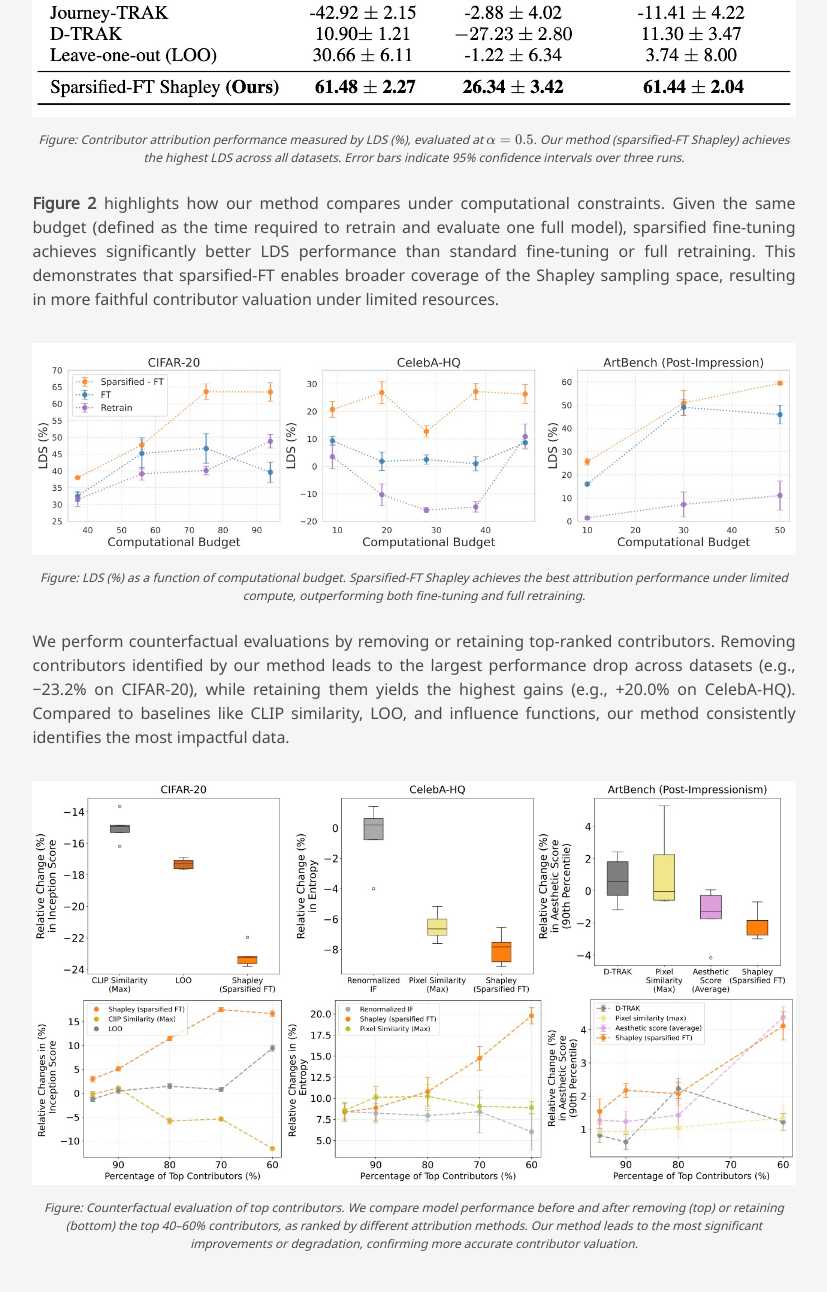
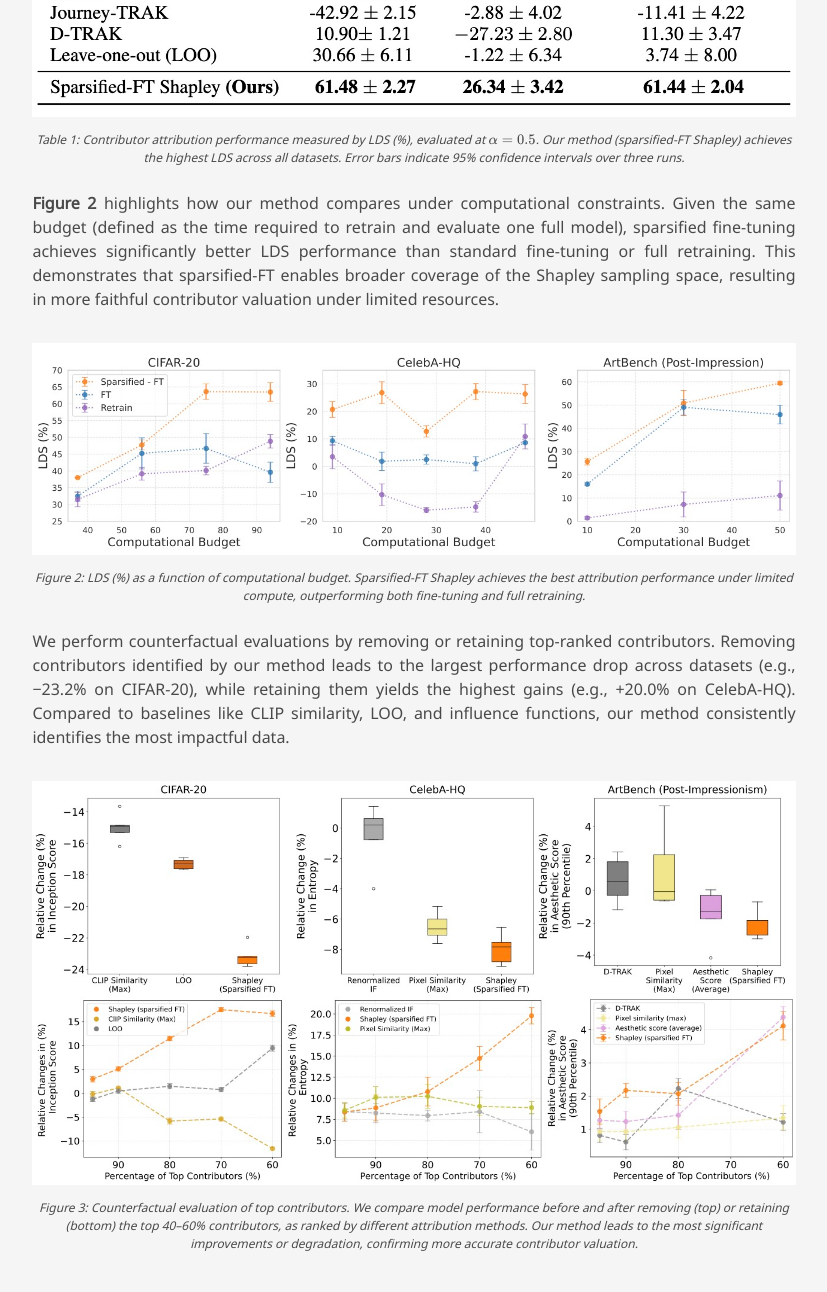
Before and after one commit to q8888620002/contributor-attribution, a plain HTML site: page index.html in a window 1280 px wide. Shown: the part 2968-4260 px from the top of the page, without its empty margins (226-1053 px from the left). Drawn offline with nearby package versions, Linux system fonts and the light colour scheme; some icons are missing; a web font is replaced by a local one.

Commit message:
Update index.html

```diff
--- a/index.html
+++ b/index.html
@@ -218,7 +218,7 @@
             <img src="static/images/table1.jpg" alt="LDS Results Table"
                  style="width: 100%; height: auto;" />
             <p class="is-size-7" style="margin-top: 0.5rem;">
-              <em>Figure: Contributor attribution performance measured by LDS (%), evaluated at \(\alpha = 0.5\). Our method (sparsified-FT Shapley) achieves the highest LDS across all datasets. Error bars indicate 95% confidence intervals over three runs.</em>
+              <em>Table 1: Contributor attribution performance measured by LDS (%), evaluated at \(\alpha = 0.5\). Our method (sparsified-FT Shapley) achieves the highest LDS across all datasets. Error bars indicate 95% confidence intervals over three runs.</em>
             </p>
           </div>
 
@@ -231,7 +231,7 @@
             <img src="static/images/lds_evaluation.jpg" alt="LDS vs Budget"
                  style="width: 100%; height: auto;" />
             <p class="is-size-7" style="margin-top: 0.5rem;">
-              <em>Figure: LDS (%) as a function of computational budget. Sparsified-FT Shapley achieves the best attribution performance under limited compute, outperforming both fine-tuning and full retraining.</em>
+              <em>Figure 2: LDS (%) as a function of computational budget. Sparsified-FT Shapley achieves the best attribution performance under limited compute, outperforming both fine-tuning and full retraining.</em>
             </p>
           </div>
 
@@ -242,7 +242,7 @@
             <img src="static/images/counterfactual_results.jpg" alt="Counterfactual Attribution Results"
                  style="width: 100%; height: auto;" />
             <p class="is-size-7" style="margin-top: 0.5rem;">
-              <em>Figure: Counterfactual evaluation of top contributors. We compare model performance before and after removing (top) or retaining (bottom) the top 40–60% contributors, as ranked by different attribution methods. Our method leads to the most significant improvements or degradation, confirming more accurate contributor valuation.</em>
+              <em>Figure 3: Counterfactual evaluation of top contributors. We compare model performance before and after removing (top) or retaining (bottom) the top 40–60% contributors, as ranked by different attribution methods. Our method leads to the most significant improvements or degradation, confirming more accurate contributor valuation.</em>
             </p>
           </div>
 
```
